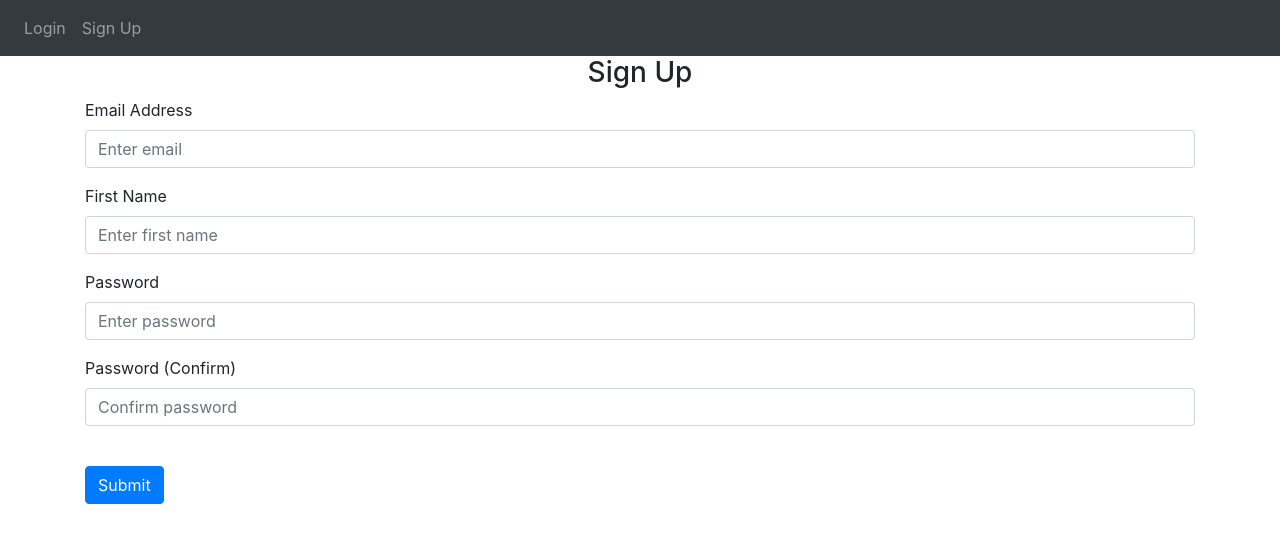
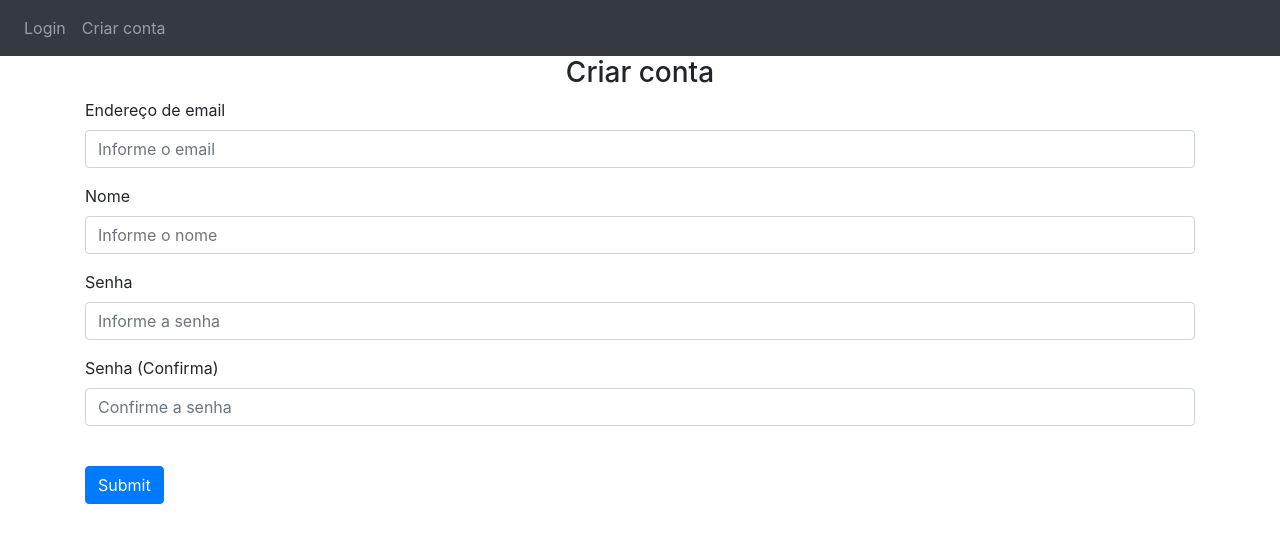
Before and after one commit to ed-ifsc/NoteApp, a Flask app: page /sign-up in a window 1280 px wide. Shown: the top 543 px of the page. Run offline with Flask 2, Linux system fonts and the light colour scheme; some libraries are stand-ins or nearby versions.

Commit message:
second commmit

```diff
--- a/website/auth.py
+++ b/website/auth.py
@@ -17,13 +17,13 @@ def login():
         user = User.query.filter_by(email=email).first()
         if user:
             if check_password_hash(user.password, password):
-                flash('Logged in successfully!', category='success')
+                flash('Login feito com sucesso!', category='success')
                 login_user(user, remember=True)
                 return redirect(url_for('views.home'))
             else:
-                flash('Incorrect password, try again.', category='error')
+                flash('Senha incorreta!, try again.', category='error')
         else:
-            flash('Email does not exist.', category='error')
+            flash('Email não existe.', category='error')
 
     return render_template("login.html", user=current_user)
 
@@ -45,13 +45,13 @@ def sign_up():
 
         user = User.query.filter_by(email=email).first()
         if user:
-            flash('Email already exists.', category='error')
+            flash('Email já existe.', category='error')
         elif len(email) < 4:
-            flash('Email must be greater than 3 characters.', category='error')
+            flash('Email deve ter mais de 3 caracteres.', category='error')
         elif len(first_name) < 2:
-            flash('First name must be greater than 1 character.', category='error')
+            flash('O nome deve ter mais de 1 caracter.', category='error')
         elif password1 != password2:
-            flash('Passwords don\'t match.', category='error')
+            flash('Senhas não conferem.', category='error')
         elif len(password1) < 7:
             flash('Password must be at least 7 characters.', category='error')
         else:
@@ -60,7 +60,7 @@ def sign_up():
             db.session.add(new_user)
             db.session.commit()
             login_user(new_user, remember=True)
-            flash('Account created!', category='success')
+            flash('Conta criada!', category='success')
             return redirect(url_for('views.home'))
 
     return render_template("sign_up.html", user=current_user)
--- a/website/templates/base.html
+++ b/website/templates/base.html
@@ -31,10 +31,10 @@
         <div class="navbar-nav">
           {% if user.is_authenticated %}
           <a class="nav-item nav-link" id="home" href="/">Home</a>
-          <a class="nav-item nav-link" id="logout" href="/logout">Logout</a>
+          <a class="nav-item nav-link" id="logout" href="/logout">Sair</a>
           {% else %}
           <a class="nav-item nav-link" id="login" href="/login">Login</a>
-          <a class="nav-item nav-link" id="signUp" href="/sign-up">Sign Up</a>
+          <a class="nav-item nav-link" id="signUp" href="/sign-up">Criar conta</a>
           {% endif %}
         </div>
       </div>
--- a/website/templates/home.html
+++ b/website/templates/home.html
@@ -1,6 +1,6 @@
 {% extends "base.html" %} {% block title %}Home{% endblock %} {% block content
 %}
-<h1 align="center">Notes</h1>
+<h1 align="center">Notas</h1>
 <ul class="list-group list-group-flush" id="notes">
   {% for note in user.notes %}
   <li class="list-group-item">
@@ -15,7 +15,7 @@
   <textarea name="note" id="note" class="form-control"></textarea>
   <br />
   <div align="center">
-    <button type="submit" class="btn btn-primary">Add Note</button>
+    <button type="submit" class="btn btn-primary">Nova nota</button>
   </div>
 </form>
 {% endblock %}
--- a/website/templates/sign_up.html
+++ b/website/templates/sign_up.html
@@ -1,45 +1,45 @@
-{% extends "base.html" %} {% block title %}Sign Up{% endblock %} {% block
+{% extends "base.html" %} {% block title %}Criar conta{% endblock %} {% block
 content %}
 <form method="POST">
-  <h3 align="center">Sign Up</h3>
+  <h3 align="center">Criar conta</h3>
   <div class="form-group">
-    <label for="email">Email Address</label>
+    <label for="email">Endereço de email</label>
     <input
       type="email"
       class="form-control"
       id="email"
       name="email"
-      placeholder="Enter email"
+      placeholder="Informe o email"
     />
   </div>
   <div class="form-group">
-    <label for="firstName">First Name</label>
+    <label for="firstName">Nome</label>
     <input
       type="text"
       class="form-control"
       id="firstName"
       name="firstName"
-      placeholder="Enter first name"
+      placeholder="Informe o nome"
     />
   </div>
   <div class="form-group">
-    <label for="password1">Password</label>
+    <label for="password1">Senha</label>
     <input
       type="password"
       class="form-control"
       id="password1"
       name="password1"
-      placeholder="Enter password"
+      placeholder="Informe a senha"
     />
   </div>
   <div class="form-group">
-    <label for="password2">Password (Confirm)</label>
+    <label for="password2">Senha (Confirma)</label>
     <input
       type="password"
       class="form-control"
       id="password2"
       name="password2"
-      placeholder="Confirm password"
+      placeholder="Confirme a senha"
     />
   </div>
   <br />
--- a/website/views.py
+++ b/website/views.py
@@ -14,12 +14,12 @@ def home():
         note = request.form.get('note')#Gets the note from the HTML
 
         if len(note) < 1:
-            flash('Note is too short!', category='error')
+            flash('Texto da nota é muito curto!', category='error')
         else:
             new_note = Note(data=note, user_id=current_user.id)  #providing the schema for the note
             db.session.add(new_note) #adding the note to the database
             db.session.commit()
-            flash('Note added!', category='success')
+            flash('Nota incluída', category='success')
 
     return render_template("home.html", user=current_user)
 
```
Also changed, not shown: website/templates/login.html (+4 -4 lines), instance/database.db (deleted).
